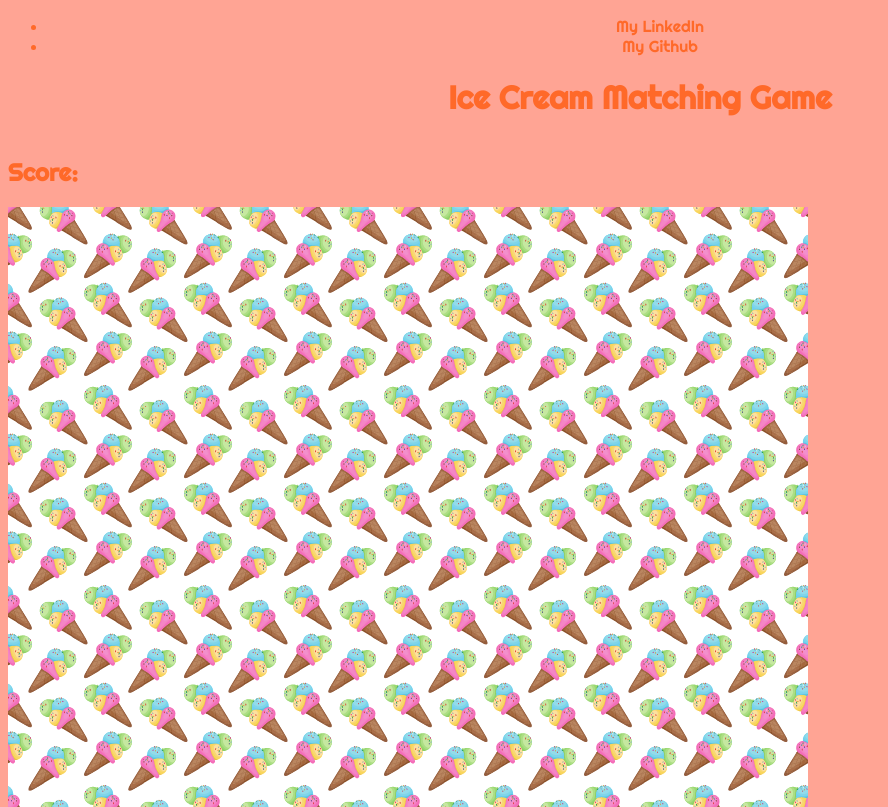
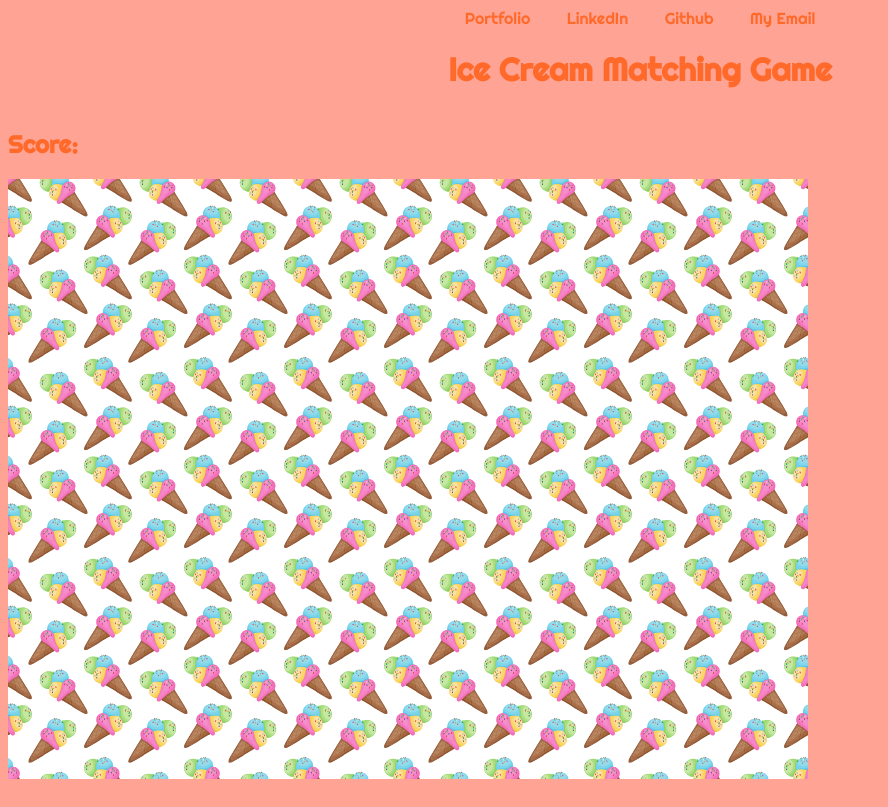
Before and after one commit to Chrystal82/icecreammatchgame, a plain HTML site: page index.html in a window 1280 px wide. Shown: the whole page, without its empty margins (0-888 px from the left). Drawn offline with Linux system fonts and the light colour scheme.

Commit message:
Update index.html

```diff
--- a/index.html
+++ b/index.html
@@ -12,10 +12,12 @@
 <body>
 <header>
     <nav>
-        <ul>
-        <li><a href="https://www.linkedin.com/in/chrystal-g/">My LinkedIn</a></li>
-        <li><a href="https://github.com/Chrystal82">My Github</a></li>
-        </ul>
+        <div class="socials">
+            <a href="https://github.com/Chrystal82/chrystalportfolio" target="_blank" class="btn">Portfolio</a>
+            <a class="btn" href="https://www.linkedin.com/in/chrystal-g/" role="button">LinkedIn<i class="fab fa-linkedin-in"></i></a>
+            <a class="btn" href="https://github.com/Chrystal82" role="button">Github<i class="fab fa-github"></i></a>
+            <a role="button" class="btn btn-link" href="mailto:chrystalgilbertdev@gmail.com">My Email<i class="fa fa-envelope-o"></i></a>
+        </div>
     </nav>
 
     <h1>Ice Cream Matching Game</h1>
```
